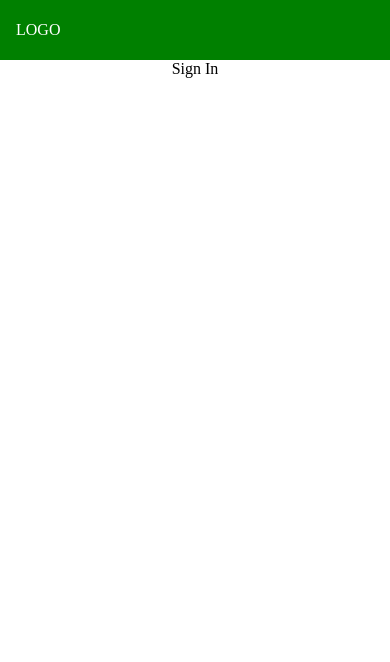
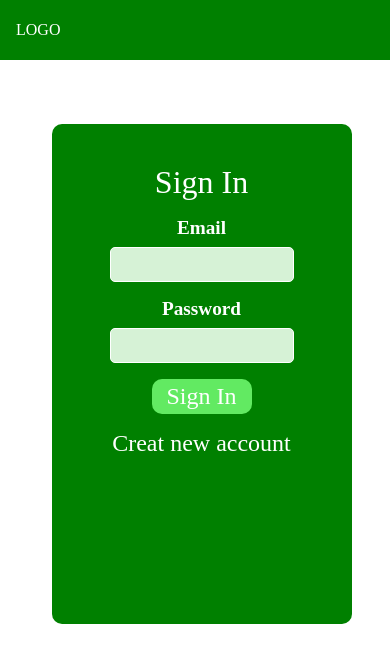
Before and after one commit to mengchaoli/3DPrint, a React (Create React App) app: page /sign-in in a window 390 px wide. Shown: the top 662 px of the page. Built offline with nearby package versions, Linux system fonts and the light colour scheme; a web font is replaced by a local one.

Commit message:
mobile sign in page

```diff
--- a/src/assets/styles/main.scss
+++ b/src/assets/styles/main.scss
@@ -11,6 +11,10 @@
   flex-direction: column;
 }
 
+.bold {
+  font-weight: 600;
+}
+
 @mixin all-page-wrapper {
   // do media screen here
   width: 90%;
--- a/src/assets/styles/page/_index.scss
+++ b/src/assets/styles/page/_index.scss
@@ -1 +1,2 @@
 @import "./home";
+@import "./signin";
--- /dev/null
+++ b/src/assets/styles/page/_signin.scss
@@ -0,0 +1,66 @@
+.signin-wrapper {
+  @include all-page-wrapper();
+}
+
+.signin-form {
+  background-color: $primary-color;
+  width: 300px;
+  height: 500px;
+  padding: 1.5rem 1rem;
+  color: #fff;
+  border-radius: 10px;
+
+  .form__header {
+    font-size: 2rem;
+    padding: 1rem;
+  }
+
+  .form__row {
+    margin-bottom: 1rem;
+
+    label {
+      font-size: 1.2rem;
+      display: block;
+      margin-bottom: 0.5rem;
+    }
+
+    input {
+      height: 35px;
+      background-color: rgb(214, 242, 214);
+      border: 1px solid #fff;
+      border-radius: 5px;
+      padding-left: 5px;
+
+      &:focus {
+        outline: none;
+      }
+    }
+  }
+  .form__action-btn {
+    font-size: 1.5rem;
+    display: inline-flex;
+    justify-content: center;
+    align-items: center;
+    width: 100px;
+    height: 35px;
+    background-color: rgb(98, 234, 98);
+    border: none;
+    border-radius: 10px;
+    margin-bottom: 1rem;
+    color: #fff;
+
+    &:hover {
+      cursor: pointer;
+    }
+  }
+  .form__toggle {
+    font-size: 1.5rem;
+    border: none;
+    background-color: transparent;
+    color: #fff;
+
+    &:hover {
+      cursor: pointer;
+    }
+  }
+}
--- a/src/index.css
+++ b/src/index.css
@@ -7,7 +7,7 @@
 }
 
 body,
-input,
+/* input, */
 textarea,
 button {
   font-family: "Patrick Hand SC", cursive;
--- a/src/pages/SignIn.jsx
+++ b/src/pages/SignIn.jsx
@@ -1,5 +1,38 @@
+import React, { useState } from "react";
+
 const SignIn = () => {
-  return <div>Sign In</div>;
+  const [isSignIn, setIsSignIn] = useState(true);
+  const switchAuthModeHandler = (e) => {
+    e.preventDefault();
+    setIsSignIn((prevState) => !prevState);
+  };
+  return (
+    <div className="signin-wrapper">
+      <form className="center signin-form">
+        <div className="form__header">
+          {isSignIn ? "Sign In" : "Creat An Account"}
+        </div>
+        <div className="form__row">
+          <label htmlFor="email" className="bold">
+            Email
+          </label>
+          <input type="text" />
+        </div>
+        <div className="form__row">
+          <label htmlFor="password" className="bold">
+            Password
+          </label>
+          <input type="password" />
+        </div>
+        <button className="form__action-btn center">
+          {isSignIn ? "Sign In" : "Sign Up"}
+        </button>
+        <button className="center form__toggle" onClick={switchAuthModeHandler}>
+          {isSignIn ? "Creat new account" : "Sign in with existing account"}
+        </button>
+      </form>
+    </div>
+  );
 };
 
 export default SignIn;
```
